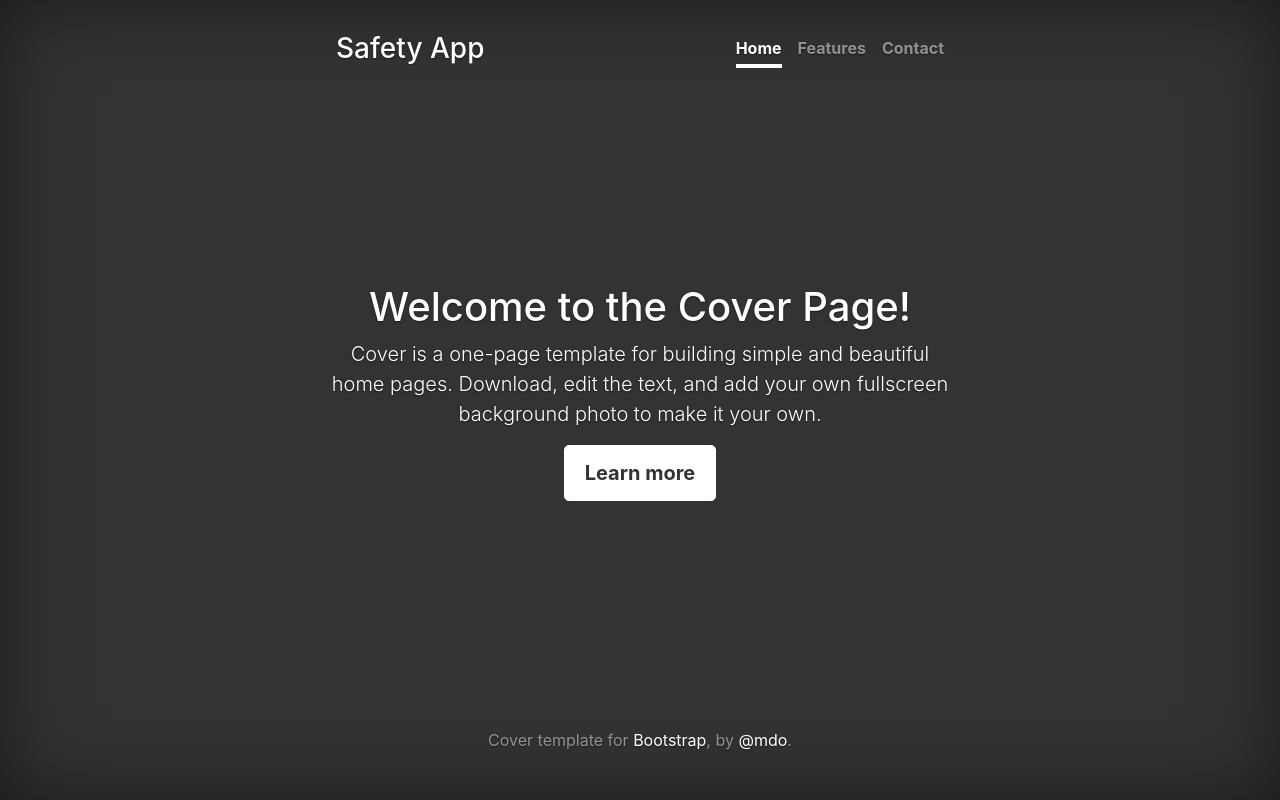
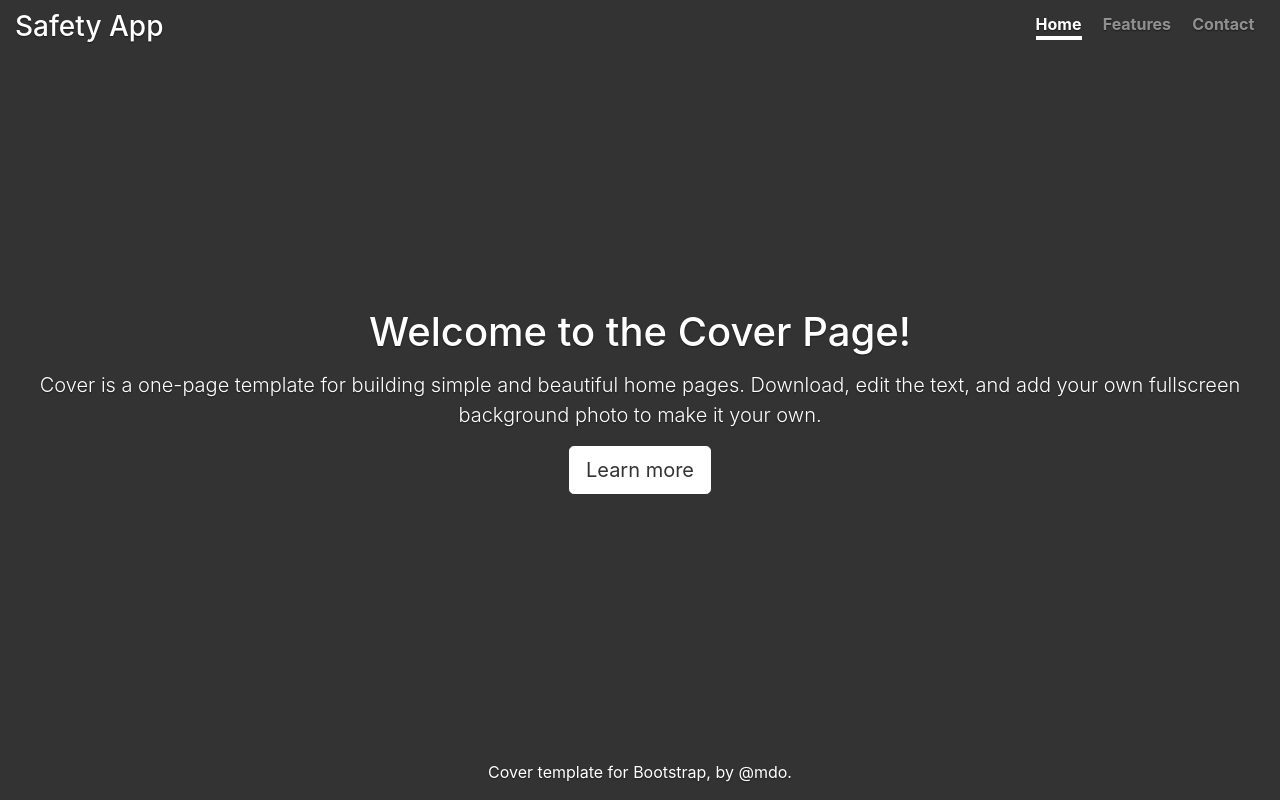
Before and after one commit to AXGreenen/Durhack-RAA, a website: page Public/index.html in a window 1280 px wide. Drawn offline with nearby package versions, Linux system fonts and the light colour scheme.

Commit message:
Simplify cover page

```diff
--- a/Public/index.css
+++ b/Public/index.css
@@ -28,51 +28,38 @@ html,
 body {
     height: 100%;
     background-color: #333;
-}
-body {
     color: #fff;
     text-align: center;
     text-shadow: 0 .05rem .1rem rgba(0,0,0,.5);
+    display: flex;
+    flex-direction: column;
+    justify-content: space-between;
 }
 
-/* Extra markup and styles for table-esque vertical and horizontal centering */
-.site-wrapper {
-    display: table;
-    width: 100%;
-    height: 100%; /* For at least Firefox */
-    min-height: 100%;
-    -webkit-box-shadow: inset 0 0 5rem rgba(0,0,0,.5);
-    box-shadow: inset 0 0 5rem rgba(0,0,0,.5);
-}
-.site-wrapper-inner {
-    display: table-cell;
-    vertical-align: top;
-}
-.cover-container {
-    margin-right: auto;
-    margin-left: auto;
-}
-
-/* Padding for spacing */
-.inner {
-    padding: 2rem;
-}
-
-
-/*
- * Header
- */
-
-.masthead {
-    margin-bottom: 2rem;
+.site-header {
+    display: flex;
+    justify-content: space-between;
+    margin-top: 5px;
+    margin-bottom: 5px;
 }
 
 .masthead-brand {
     margin-bottom: 0;
+    margin-left: 15px;
+}
+
+.nav-masthead {
+    margin-right: 15px;
+    width: 15rem;
+    align-self: center;
+}
+
+.h1, .h2, .h3, .h4, .h5, .h6, h1, h2, h3, h4, h5, h6 {
+    line-height: 1.5;
 }
 
 .nav-masthead .nav-link {
-    padding: .25rem 0;
+    padding: 0;
     font-weight: bold;
     color: rgba(255,255,255,.5);
     background-color: transparent;
@@ -84,77 +71,11 @@ body {
     border-bottom-color: rgba(255,255,255,.25);
 }
 
-.nav-masthead .nav-link + .nav-link {
-    margin-left: 1rem;
+.nav {
+    justify-content: space-around;
 }
 
 .nav-masthead .active {
     color: #fff;
     border-bottom-color: #fff;
 }
-
-@media (min-width: 48em) {
-    .masthead-brand {
-        float: left;
-    }
-    .nav-masthead {
-        float: right;
-    }
-}
-
-
-/*
- * Cover
- */
-
-.cover {
-    padding: 0 1.5rem;
-}
-.cover .btn-lg {
-    padding: .75rem 1.25rem;
-    font-weight: bold;
-}
-
-
-/*
- * Footer
- */
-
-.mastfoot {
-    color: rgba(255,255,255,.5);
-}
-
-
-/*
- * Affix and center
- */
-
-@media (min-width: 40em) {
-    /* Pull out the header and footer */
-    .masthead {
-        position: fixed;
-        top: 0;
-    }
-    .mastfoot {
-        position: fixed;
-        bottom: 0;
-    }
-    /* Start the vertical centering */
-    .site-wrapper-inner {
-        vertical-align: middle;
-    }
-    /* Handle the widths */
-    .masthead,
-    .mastfoot,
-    .cover-container {
-        width: 100%; /* Must be percentage or pixels for horizontal alignment */
-    }
-}
-
-@media (min-width: 62em) {
-    .masthead,
-    .mastfoot,
-    .cover-container {
-        width: 42rem;
-    }
-}
--- a/Public/index.html
+++ b/Public/index.html
@@ -10,14 +10,7 @@
 </head>
 <body>
 
-<div class="site-wrapper">
-
-  <div class="site-wrapper-inner">
-
-    <div class="cover-container">
-
-      <div class="masthead clearfix">
-        <div class="inner">
+  <div class="site-header">
     <h3 class="masthead-brand">Safety App</h3>
     <nav class="nav nav-masthead">
       <a class="nav-link active" href="#">Home</a>
@@ -25,11 +18,11 @@
       <a class="nav-link" href="#">Contact</a>
     </nav>
   </div>
-      </div>
 
   <div class="inner cover">
     <h1 class="cover-heading">Welcome to the Cover Page!</h1>
-        <p class="lead">Cover is a one-page template for building simple and beautiful home pages. Download, edit the text, and add your own fullscreen background photo to make it your own.</p>
+    <p class="lead">Cover is a one-page template for building simple and beautiful home pages. Download, edit the text,
+      and add your own fullscreen background photo to make it your own.</p>
     <p class="lead">
       <a href="#" class="btn btn-lg btn-secondary">Learn more</a>
     </p>
@@ -37,14 +30,9 @@
 
   <div class="mastfoot">
     <div class="inner">
-          <p>Cover template for <a href="https://getbootstrap.com">Bootstrap</a>, by <a href="https://twitter.com/mdo">@mdo</a>.</p>
+      <p>Cover template for <a href="https://getbootstrap.com">Bootstrap</a>, by <a
+        href="https://twitter.com/mdo">@mdo</a>.</p>
     </div>
-      </div>
-
-    </div>
-
-  </div>
-
   </div>
 
   <script src="/jquery/dist/jquery.slim.min.js"></script>
```
Lines whose indentation alone changed are shown as unchanged.
